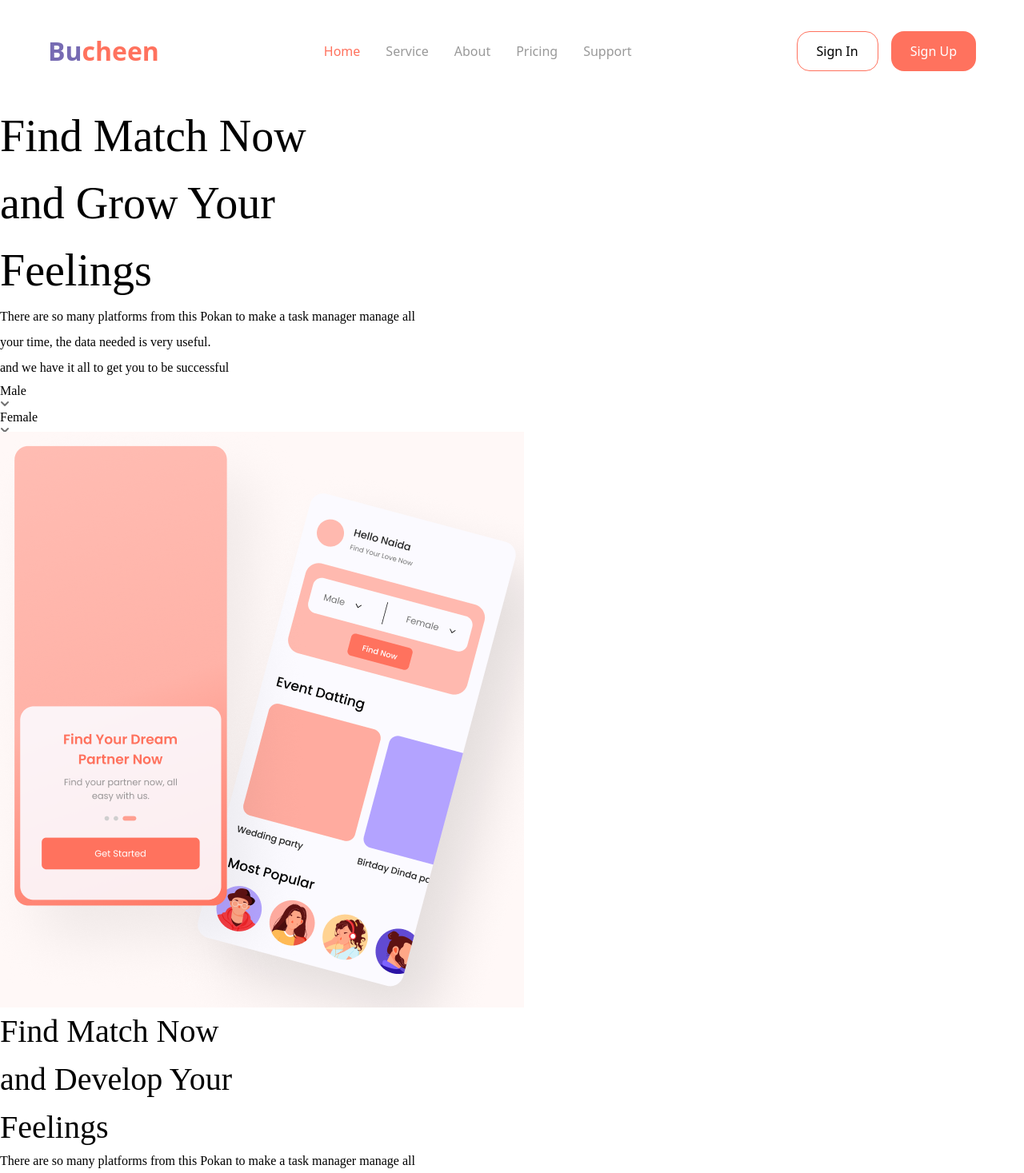
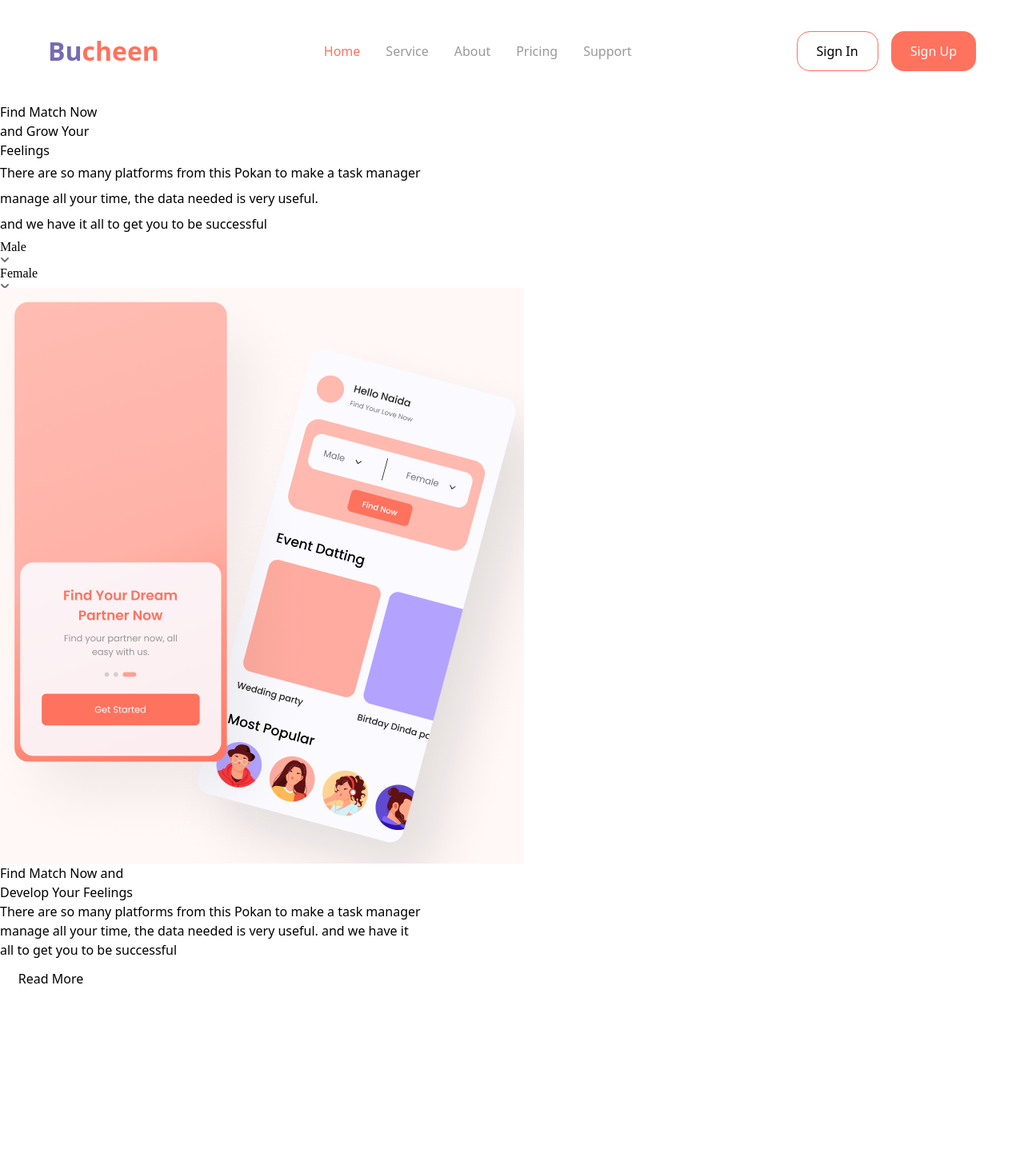
Before and after one commit to MiraWir/figma-frontend, a React (Vite) app: page / in a window 1280 px wide. Shown: the top 1467 px of the page at 80% size. After the commit the page ends 1248 px from the top, so only its background shows below. Built offline with nearby package versions, Linux system fonts and the light colour scheme.

Commit message:
font correction (hopefully)

```diff
--- a/src/components/sections/Features.jsx
+++ b/src/components/sections/Features.jsx
@@ -3,27 +3,26 @@ const Features = () => {
     <section className="w-full h-[420px] bg-white flex items-center justify-center">
       <div className="max-w-[1440px] w-full px-6 flex items-center h-full">
         <div className="grid grid-cols-1 lg:grid-cols-2 gap-12 items-center w-full">
-          {/* Left side - empty placeholder area */}
+          {}
           <div className="hidden lg:block">
-            {/* Empty for now */}
+            {}
           </div>
 
-          {/* Right side - content area */}
+
           <div className="space-y-6">
-            {/* Heading */}
-            <h1 className="font-semibold text-[#262626]" style={{ fontSize: '40px', lineHeight: '60px', fontFamily: 'Poppins' }}>
-              Find Match Now<br />
-              and Develop Your<br />
-              Feelings
+            {/*Heading*/}
+            <h1 className="font-semibold text-[40px] leading-[60px] text-[#262626] max-w-[457px]">
+              Find Match Now and<br />
+              Develop Your Feelings
             </h1>
 
-            {/* Paragraph */}
-            <p className="text-[#727272]" style={{ fontSize: '16px', lineHeight: '24px', width: '527px', fontFamily: 'Poppins' }}>
+            {/*Paragraph*/}
+            <p className="text-[#727272]" style={{ fontSize: '16px', lineHeight: '24px', width: '527px' }}>
               There are so many platforms from this Pokan to make a task manager manage all your time, the data needed is very useful. and we have it all to get you to be successful
             </p>
 
-            {/* Button */}
-            <button className="bg-[#FF725E] text-white px-6 py-3 rounded-lg font-medium hover:bg-[#FF834F] transition-colors" style={{ width: '127px', height: '48px', fontSize: '14px', fontWeight: '500', fontFamily: 'Poppins' }}>
+            {/*Button*/}
+            <button className="bg-[#FF725E] text-white px-6 py-3 rounded-lg font-medium text-[14px] leading-[21px] hover:bg-[#FF834F] transition-colors" style={{ width: '127px', height: '48px', fontWeight: '500' }}>
               Read More
             </button>
           </div>
--- a/src/components/sections/Hero.jsx
+++ b/src/components/sections/Hero.jsx
@@ -8,14 +8,14 @@ const Hero = () => {
           {/* Left side - text area */}
           <div className="space-y-8">
             {}
-            <h1 className="font-semibold text-[#262626]" style={{ fontSize: '56px', lineHeight: '84px', fontFamily: 'Poppins' }}>
+            <h1 className="font-semibold text-[56px] leading-[84px] text-[#262626]">
               Find <span className="text-[#FF725E]">Match Now</span><br />
               and Grow Your<br />
               Feelings
             </h1>
 
             {}
-            <p className="text-[#727272]" style={{ fontSize: '16px', lineHeight: '32px', width: '527px', fontFamily: 'Poppins' }}>
+            <p className="text-[#727272]" style={{ fontSize: '16px', lineHeight: '32px', width: '527px' }}>
               There are so many platforms from this Pokan to make a task manager manage all your time, the data needed is very useful.<br />
               and we have it all to get you to be successful
             </p>
@@ -43,7 +43,18 @@ const Hero = () => {
 
               {}
               <div className="ml-auto">
-                <button className="bg-[#FF725E] text-white px-6 py-2 rounded-xl font-medium hover:bg-[#FF834F] transition-colors" style={{ fontFamily: 'Poppins' }}>
+                <button
+                  className="bg-[#FF725E] text-white hover:bg-[#FF834F] transition-colors flex items-center justify-center"
+                  style={{
+                    width: '112px',
+                    height: '48px',
+                    fontSize: '14px',
+                    lineHeight: '100%',
+                    borderRadius: '8px',
+                    fontWeight: '500',
+                    letterSpacing: '0%'
+                  }}
+                >
                   Find Now
                 </button>
               </div>
```
